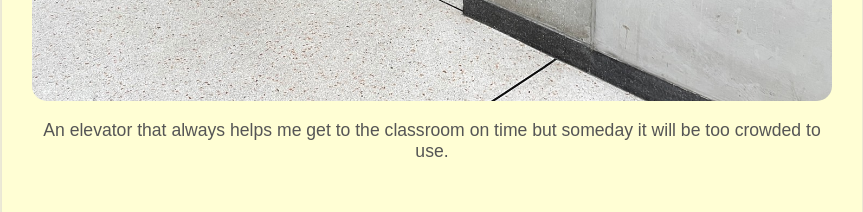
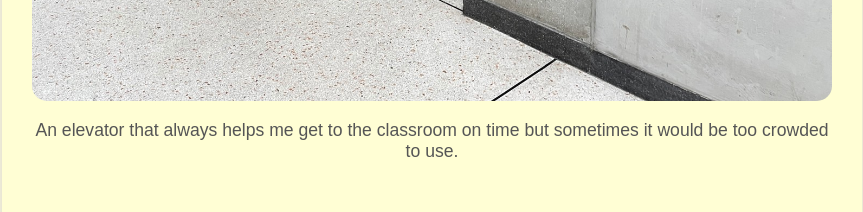
Before and after one commit to Phumvit/phumvit.github.io, a plain HTML site: page my_kmutnb.html in a window 1280 px wide. Shown: the part 1420-1632 px from the top of the page, without its empty margins (208-1071 px from the left). Drawn offline with Linux system fonts and the light colour scheme.

Commit message:
my_kmutnb.html

```diff
--- a/my_kmutnb.html
+++ b/my_kmutnb.html
@@ -53,7 +53,7 @@
         </div>
         <div class="image-item">
             <img src="image/fav2.jpg" alt="Image 2">
-            <div class="description">An elevator that always helps me get to the classroom on time but someday it will be too crowded to use.</div>
+            <div class="description">An elevator that always helps me get to the classroom on time but sometimes it would be too crowded to use.</div>
         </div>
         <div class="image-item">
             <img src="image/fav3.jpg" alt="Image 3">
```
